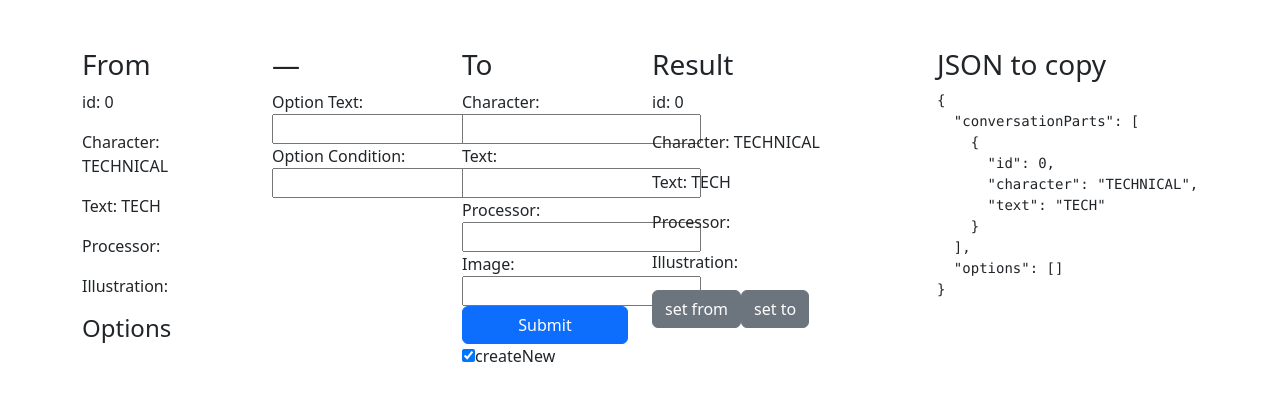
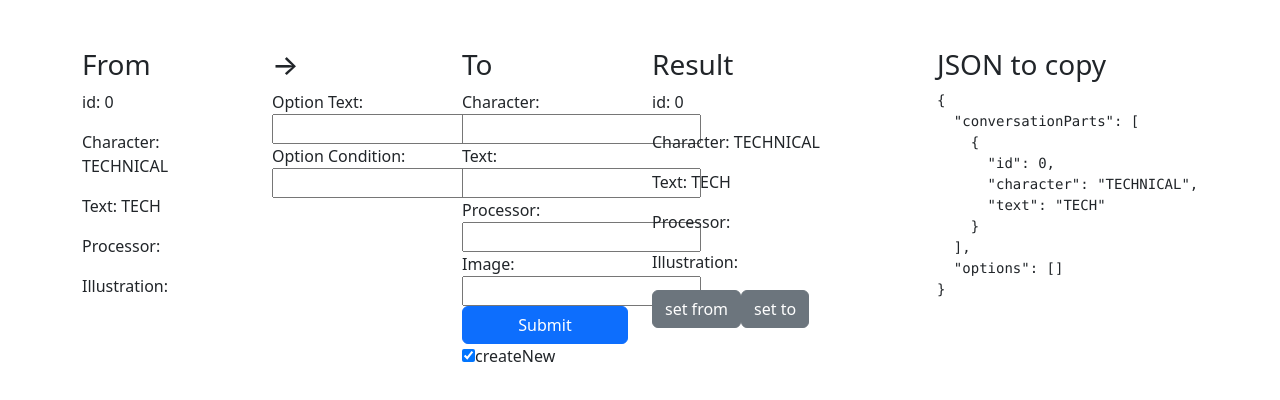
Before and after one commit to EugeneNDW/graph_editor, a React (Create React App) app: page / in a window 1280 px wide. Shown: the top 400 px of the page. Built offline with nearby package versions, Linux system fonts and the light colour scheme.

Commit message:
encapsulate properties to node add optional render for options

```diff
--- a/src/App.js
+++ b/src/App.js
@@ -2,7 +2,7 @@ import React, { useState, useEffect } from "react";
 import ChoosableNode from "./ChoosableNode"
 import ConversationPart from "./ConversationPart";
 import CurrentNode from "./CurrentNode";
-import * as g from "./Graphs"
+import { graph } from "./Graphs"
 
 const App = () => {
     const [character, setCharacter] = useState("")
@@ -23,8 +23,8 @@ const App = () => {
 
     useEffect(() => {
         changeCurrentNode(0)
-        setGraphNodes(g.graph.getNodesList())
-        setGraphLists(g.graph.getListsRepresentation)
+        setGraphNodes(graph.getNodesList())
+        setGraphLists(graph.getListsRepresentation)
       }, []);
 
     const submitForm = () => {
@@ -37,29 +37,29 @@ const App = () => {
     }
 
     const addOption = () => {
-        g.graph.addOption(optionText, optionCondition, currentNode.node, toNode)
+        graph.addOption(optionText, optionCondition, currentNode.node, toNode)
 
-        const current = g.graph.getCurrentNodeWithOptions()
+        const current = graph.getCurrentNodeWithOptions()
         setCurrentNode(current)
-        setGraphLists(g.graph.getListsRepresentation)
+        setGraphLists(graph.getListsRepresentation)
     }
 
     const addNode = () => {
-        g.graph.addNode(text, character, optionText, processor, illustration, optionCondition)
-        setGraphNodes(g.graph.getNodesList())
-        const current = g.graph.getCurrentNodeWithOptions()
+        graph.addNode(text, character, optionText, processor, illustration, optionCondition)
+        setGraphNodes(graph.getNodesList())
+        const current = graph.getCurrentNodeWithOptions()
         setCurrentNode(current)
-        setGraphLists(g.graph.getListsRepresentation)
+        setGraphLists(graph.getListsRepresentation)
     }
 
     const changeCurrentNode = (id) => {
-        g.graph.setCurrentNode(id)
-        const current = g.graph.getCurrentNodeWithOptions()
+        graph.setCurrentNode(id)
+        const current = graph.getCurrentNodeWithOptions()
         setCurrentNode(current)
     }
 
     const chooseToNode = (id) => {
-        const to = g.graph.getNodeById(id)
+        const to = graph.getNodeById(id)
         setToNode(to)
     }
 
@@ -74,17 +74,13 @@ const App = () => {
                     <div className="col-sm-2">
                         <h3>From</h3>
                         <CurrentNode
-                            character={currentNode.node ? currentNode.node.character : ""}
-                            text={currentNode.node ? currentNode.node.text : ""}
-                            id={currentNode.node ? currentNode.node.id : ""}
-                            processor={currentNode.node ? currentNode.node.processorId : ""}
-                            illustration={currentNode.node ? currentNode.node.illustration : ""}
+                            node={currentNode.node}
                             nextNodes={currentNode.optionNodes ? currentNode.optionNodes : []}
                             parentHandler={changeCurrentNode}
                         />
                     </div>
                     <div className="col-sm-2">
-                        <h3>—</h3>
+                        <h3>→</h3>
                         <label>Option Text: </label>
                         <input
                             type="text"
@@ -132,7 +128,8 @@ const App = () => {
                         ):(
                             <>
                                 <div>
-                                     <ConversationPart id={toNode.id} character={toNode.character} text={toNode.text} processor={toNode.processor} illustration={toNode.illustration}/>
+                                    {console.log(toNode)}
+                                     <ConversationPart node={toNode}/>
                                 </div>
                             </>
                         )}
@@ -154,8 +151,8 @@ const App = () => {
                     </div>
                     <div className="col-sm-3">
                         <h3>Result</h3>
-                        {graphNodes.map((p) => (
-                            <ChoosableNode character={p.character} text={p.text} id={p.id} processor={p.processorId} illustration={p.illustration} currentHandler={changeCurrentNode} toNodeHandler={chooseToNode}/>
+                        {graphNodes.map((n) => (
+                            <ChoosableNode node={n} currentHandler={changeCurrentNode} toNodeHandler={chooseToNode}/>
                         ))}
                     </div>
                     <div className="col-sm-3">
--- a/src/ChoosableNode.jsx
+++ b/src/ChoosableNode.jsx
@@ -2,18 +2,18 @@ import React from "react";
 import ConversationPart from "./ConversationPart";
 
 
-const ChoosableNode = ({character, text, id, processor, illustration, currentHandler, toNodeHandler}) => {
+const ChoosableNode = ({node, currentHandler, toNodeHandler}) => {
     return (
         <>
-            <ConversationPart character={character} text={text} id={id} processor={processor} illustration={illustration} />
+            <ConversationPart node={node} />
             <div className="btn-group">
                 <button className="btn btn-secondary" onClick={(e) => {
-                    currentHandler(id)
+                    currentHandler(node.id)
                 }}>set from</button>
             </div>
             <div className="btn-group">
                 <button className="btn btn-secondary" onClick={(e) => {
-                    toNodeHandler(id)
+                    toNodeHandler(node.id)
                 }}>set to</button>
             </div>
         </>
--- a/src/ConversationPart.jsx
+++ b/src/ConversationPart.jsx
@@ -1,14 +1,14 @@
 import React from "react";
 
-const ConversationPart = ({character, text, id, processor, illustration}) => {
+const ConversationPart = ({node}) => {
     return (
         <>
             <div>
-                <p>id: {id}</p>
-                <p>Character: {character}</p>
-                <p>Text: {text}</p>
-                <p>Processor: {processor}</p>
-                <p>Illustration: {illustration}</p>
+                <p>id: {node.id}</p>
+                <p>Character: {node.character}</p>
+                <p>Text: {node.text}</p>
+                <p>Processor: {node.processor}</p>
+                <p>Illustration: {node.illustration}</p>
             </div>
         </>
     )
--- a/src/CurrentNode.jsx
+++ b/src/CurrentNode.jsx
@@ -1,11 +1,14 @@
 import React from "react";
 import ConversationPart from "./ConversationPart";
 
-const CurrentNode = ({character, text, id, processor, illustration, nextNodes, parentHandler}) => {
+const CurrentNode = ({node, nextNodes, parentHandler}) => {
     return (
         <>
             <div>
-                <ConversationPart character={character} text={text} id={id} processor={processor} illustration={illustration} />
+                {node ? <ConversationPart node={node} /> : <></>}
+                {
+                    nextNodes.length > 0 ? (
+                        <>
                             <h4>Options</h4>
                             {nextNodes.map((otn) => (
                                 <div>
@@ -20,6 +23,11 @@ const CurrentNode = ({character, text, id, processor, illustration, nextNodes, p
                                     }}>choose</button>
                                 </div>
                             ))}
+                        </>
+                    ) : (
+                        <></>
+                    )
+                }
             </div>
         </>
     )
```
Lines whose indentation alone changed are shown as unchanged.
